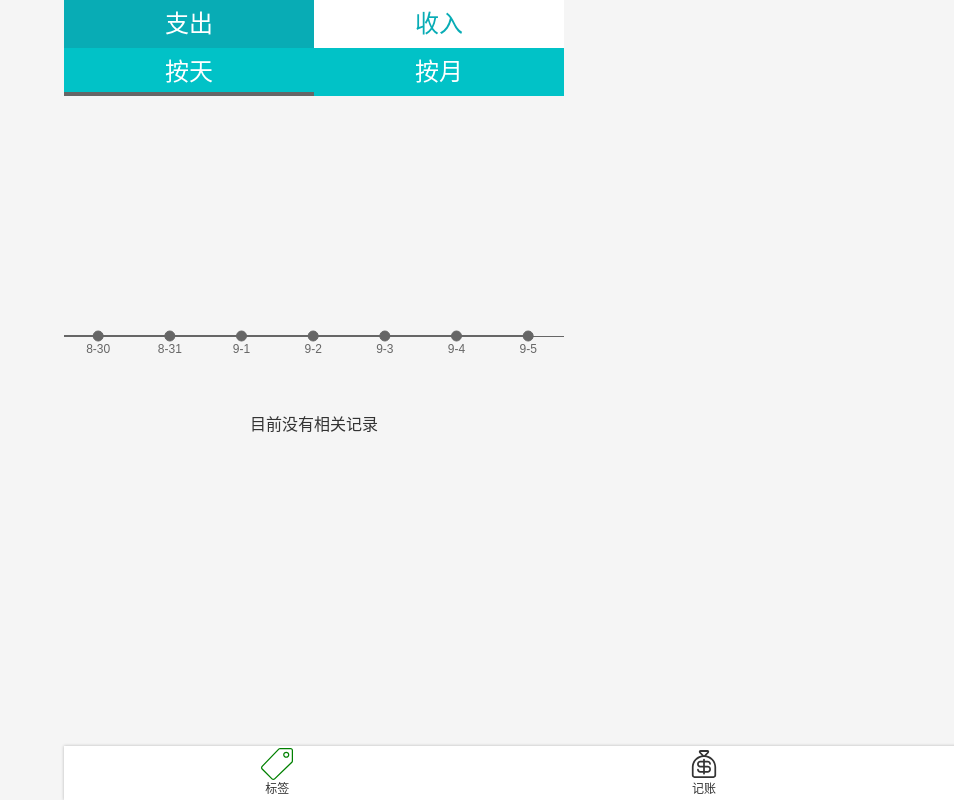
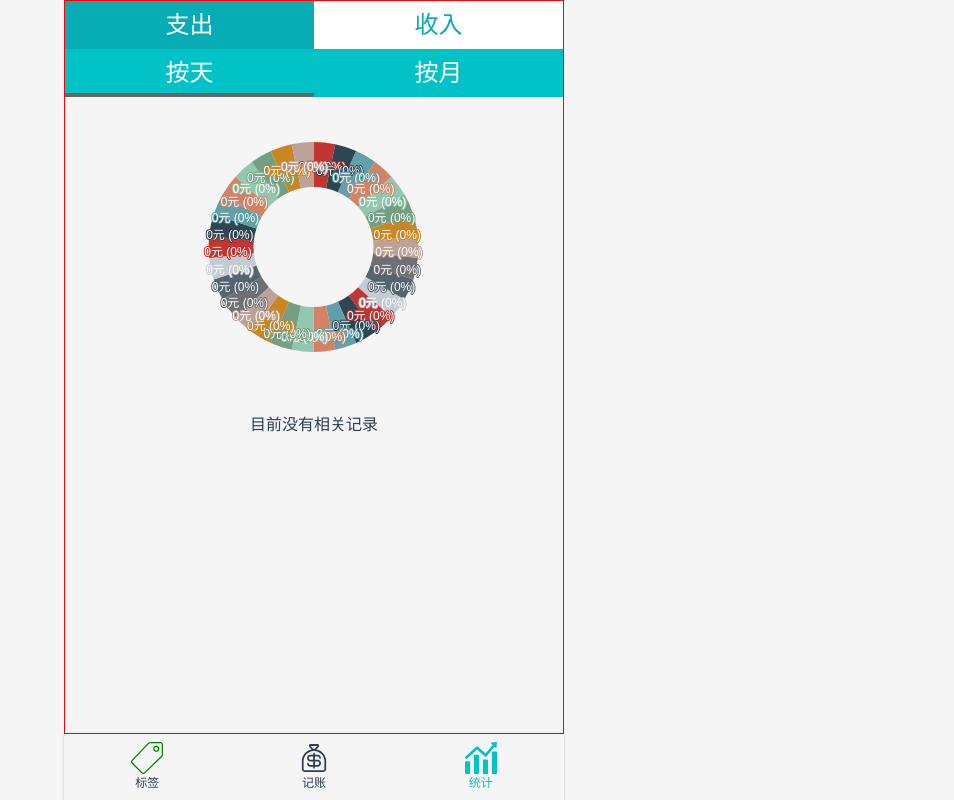
Before and after one commit to Afish-2020/accountbook, a Vue app: page /#/statistics in a window 1280 px wide. Shown: the whole page, without its empty margins (326-1280 px from the left). Built offline with nearby package versions, Linux system fonts and the light colour scheme.

Commit message:
记账页和统计耶样式完成

```diff
--- a/src/App.vue
+++ b/src/App.vue
@@ -1,6 +1,6 @@
 <template>
   <div id="app">
-    <router-view></router-view>
+    <router-view class="router-view"></router-view>
   </div>
 </template>
 
@@ -16,10 +16,25 @@ body {
   color: #333;
   font-size: 16px;
   background: #f5f5f5;
+  max-width: 500px;
+  margin: 0 auto;
 }
 
 #app{
-  max-width: 500px;
-  margin: 0 auto;
+  //max-width: 500px;
+  //margin: 0 auto;
+  position: relative;
+  font-family: Avenir, Helvetica, Arial, sans-serif;
+  -webkit-font-smoothing: antialiased;
+  -moz-osx-font-smoothing: grayscale;
+  color: #2c3e50;
+  height: 100%;
+}
+.router-view {
+  position: absolute;
+  top: 0;
+  left: 0;
+  width: 100%;
+  height: 100%;
 }
 </style>
--- a/src/components/Layout.vue
+++ b/src/components/Layout.vue
@@ -1,10 +1,10 @@
 <template>
   <div class="layout-wrapper">
-    <div class="content" :class="classPrefix && `${classPrefix}-content`">
+    <main class="content" :class="classPrefix && `${classPrefix}-content`">
       <slot></slot>
-    </div>
-    <div class="navbar"><Nav/></div>
-    <div class="blank"></div>
+    </main>
+    <Nav/>
+<!--    <div class="blank"></div>-->
   </div>
 </template>
 
@@ -15,21 +15,28 @@ export default {
 }
 </script>
 
-<style scoped>
-.layout-wrapper{
+<style scoped lang="scss">
+.layout-wrapper {
+  /*display: flex;*/
+  /*flex-direction: column;*/
+  min-height: 100vh; /* 设置等于屏幕高度 */
+  flex: 1;
   display: flex;
   flex-direction: column;
-  min-height: 100vh;  /* 设置等于屏幕高度 */
+  max-width: 500px;
+  .content {
+    border: 1px solid red;
+    flex-grow: 1; /*尽量把所有的高度都给content*/
+    /*height: 100%;*/
+    /*overflow: auto;*/
+    max-height: 100vh;
+    overflow: auto;
+    flex: 1;
+    display: flex;
+    flex-direction: column;
+  }
 }
-.content {
-  overflow: auto;  /*可滚动*/
-  flex-grow: 1; /*尽量把所有的高度都给content*/
-}
-.navbar{
-  width: 100%;
-  position:fixed;bottom:0px;
-  z-index: 1010;
-}
+
 .blank{
   height: 54px;
 }
--- a/src/components/Nav.vue
+++ b/src/components/Nav.vue
@@ -24,20 +24,30 @@ export default {
 <style lang="scss" scoped>
 @import "~@/assets/style/helper.scss";
 nav {
-  width: 100%;
-  background: white;
+  //width: 100%;
+  //background: white;
+  //display: flex;
+  //box-shadow: 0 0 3px rgba(0, 0, 0, 0.25);
+  //flex-direction: row;
+  //font-size: 12px;
   display: flex;
-  box-shadow: 0 0 3px rgba(0, 0, 0, 0.25);
+  box-shadow: 0 0 3px rgb(0 0 0 / 20%);
   flex-direction: row;
   font-size: 12px;
+  justify-content: space-between;
   > .item {
-    padding: 2px 0;
+    //padding: 2px 0;
+    //width: 33.33333%;
+    //display: flex;
+    //justify-content: space-between;
+    //align-items: center;
+    //flex-direction: column;
+    padding: 8px 0;
     width: 33.33333%;
     display: flex;
-    justify-content: space-between;
+    justify-content: center;
     align-items: center;
     flex-direction: column;
-
     .icon {
       width: 32px;
       height: 32px;
--- a/src/views/Money.vue
+++ b/src/views/Money.vue
@@ -1,12 +1,12 @@
 <template>
   <Layout class-prefix="layout">
-    <NumberPad @update:value="onUpdateAmount" @submit="saveRecord"/>
+    <Tabs :value.sync="record.type" :data-source="recordTypeList"/>
+    <Tags class="tags" @update:value="record.tags=$event"/>
     <div class="notes">
       <FormItem class="formItem" field-name="备注" placeholder="在这里输入备注" :value.sync="record.notes"/>
       <FormItem class="formDate" field-name="日期" type="date" placeholder="在这里输入备注" :value.sync="record.createdAt"/>
     </div>
-    <Tags class="tags" @update:value="record.tags=$event"/>
-    <Tabs :value.sync="record.type" :data-source="recordTypeList"/>
+    <NumberPad @update:value="onUpdateAmount" @submit="saveRecord"/>
   </Layout>
 </template>
 
@@ -42,7 +42,7 @@ export default class Money extends Vue {
 
   saveRecord() {
     if(!this.record.tags||this.record.tags.length===0){
-      return window.alert('请至少选一个标签')
+      return window.alert('请选择一个标签')
     }
     this.$store.commit('createRecord',this.record);
     if (this.$store.state.createRecordError===null) {
--- a/src/views/Statistics.vue
+++ b/src/views/Statistics.vue
@@ -2,6 +2,7 @@
   <Layout>
     <Tabs class-prefix='type' :value.sync="type" :data-source="recordTypeList"/>
     <Tabs class-prefix='interval' :value.sync="interval" :data-source="intervalList"/>
+    <div class="groupWrapper" >
     <div class="chart-wrapper" ref="chartWrapper">
       <Chart class="chart" :options="chartOptions"/>
     </div>
@@ -18,6 +19,7 @@
         </li>
       </ol>
     <div v-else class="noResult">目前没有相关记录</div>
+    </div>
   </Layout>
 </template>
 
@@ -107,54 +109,98 @@ export default class Statistics extends Vue {
       return array;
   };
 
+  // get chartOptions() {
+  //   // console.log(this.recordList.map(r=>({createdAt:r.createdAt,amount:r.amount})));
+  //   //  console.log(this.recordList.map(r=>_.pick(r,['createdAt','amount'])));
+  //   const keys = this.keyValueList.map(r => r.key);
+  //   const values = this.keyValueList.map(r => r.value);
+  //   return {
+  //     xAxis: {
+  //       type: 'category',
+  //       data: keys,
+  //       axisTick: {
+  //         alignWithLabel: true
+  //       },
+  //       axisLine: {
+  //         lineStyle: {color: '#01C2C7'}
+  //       },
+  //       axisLabel: {
+  //         formatter: function (value:string) {
+  //           const date = new Date(value);
+  //           if(value.length===10) {
+  //             const texts = [(date.getMonth() + 1), date.getDate()];
+  //             return texts.join('.');
+  //           }else{
+  //             return  (date.getMonth() + 1) + '月';
+  //           }
+  //         },
+  //       }
+  //     },
+  //     yAxis: {
+  //       type: 'value',
+  //       show: false
+  //     },
+  //     series: [{
+  //       symbol: 'emptyCircle',
+  //       symbolSize: 8,
+  //       itemStyle: {borderWidth: 0.5, color:'#01C2C7',borderColor: 'black'},
+  //       data: values,
+  //       type: 'line'
+  //     }],
+  //     grid: {
+  //       left: 0,
+  //       right: 0
+  //     },
+  //     tooltip: {
+  //       show: true, triggerOn: 'click',
+  //       formatter: '{c}',
+  //       position: 'top'
+  //     }
+  //   };
+  // };
+
   get chartOptions() {
     // console.log(this.recordList.map(r=>({createdAt:r.createdAt,amount:r.amount})));
     //  console.log(this.recordList.map(r=>_.pick(r,['createdAt','amount'])));
     const keys = this.keyValueList.map(r => r.key);
     const values = this.keyValueList.map(r => r.value);
+    console.log(this.keyValueList);
     return {
-      xAxis: {
-        type: 'category',
-        data: keys,
-        axisTick: {
-          alignWithLabel: true
+      tooltip: {
+        trigger: 'item'
       },
-        axisLine: {
-          lineStyle: {color: '#666'}
+      legend: {
+        top: '5%',
+        left: 'center'
       },
-        axisLabel: {
-          formatter: function (value:string) {
-            const date = new Date(value);
-            if(value.length===10) {
-              const texts = [(date.getMonth() + 1), date.getDate()];
-              return texts.join('-');
-            }else{
-              return  (date.getMonth() + 1) + '月';
+      series: [
+        {
+          name: '访问来源',
+          type: 'pie',
+          radius: ['40%', '70%'],
+          avoidLabelOverlap: false,
+          label: {
+            show: false,
+            position: 'center',
+            normal: {
+              position: 'inside', // 设置标签向外
+              formatter: '{b}\n{c}元 ({d}%)' // 设置标签格式
             }
           },
+          emphasis: {
+            label: {
+              show: true,
+              fontSize: '40',
+              fontWeight: 'bold'
             }
           },
-      yAxis: {
-        type: 'value',
+          labelLine: {
             show: false
           },
-      series: [{
-        symbol: 'circle',
-        symbolSize: 10,
-        itemStyle: {borderWidth: 1, color: '#666', borderColor: '#666'},
-        data: values,
-        type: 'line'
-      }],
-      grid: {
-        left: 0,
-        right: 0
-      },
-      tooltip: {
-        show: true, triggerOn: 'click',
-        formatter: '{c}',
-        position: 'top'
+          data: this.keyValueList
         }
-    };
+      ]
+    }
   };
 
   tagString(tags: Tag[]) {
@@ -203,10 +249,11 @@ return '上月'
 
 <style lang="scss" scoped>
 .chart {
-  width: 430%;
+  width: 95%;
+  margin: auto;
 
   &-wrapper {
-    overflow: auto;
+    overflow-x: auto;
 
     &::-webkit-scrollbar {
       display: none;
@@ -259,4 +306,7 @@ return '上月'
   margin-left: 16px;
   color: #999;
 }
+.groupWrapper{
+  overflow: auto;
+}
 </style>
```
Lines whose indentation alone changed are shown as unchanged.
